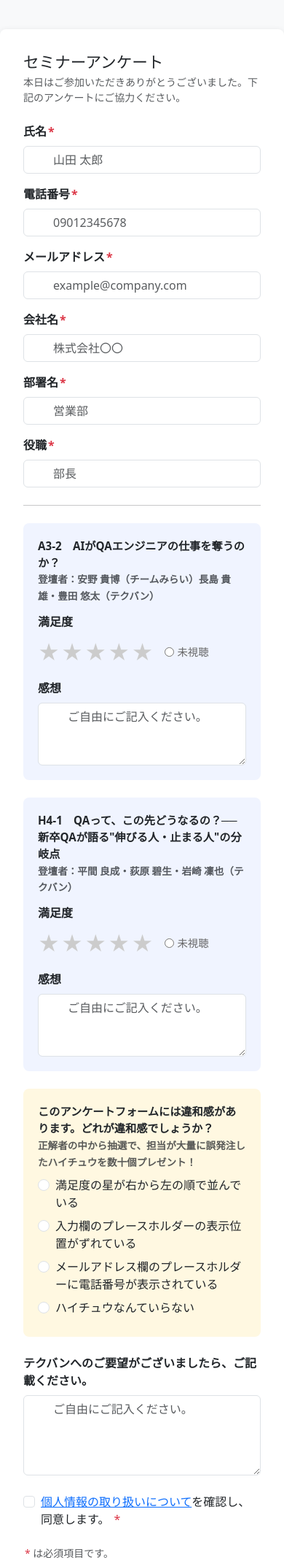
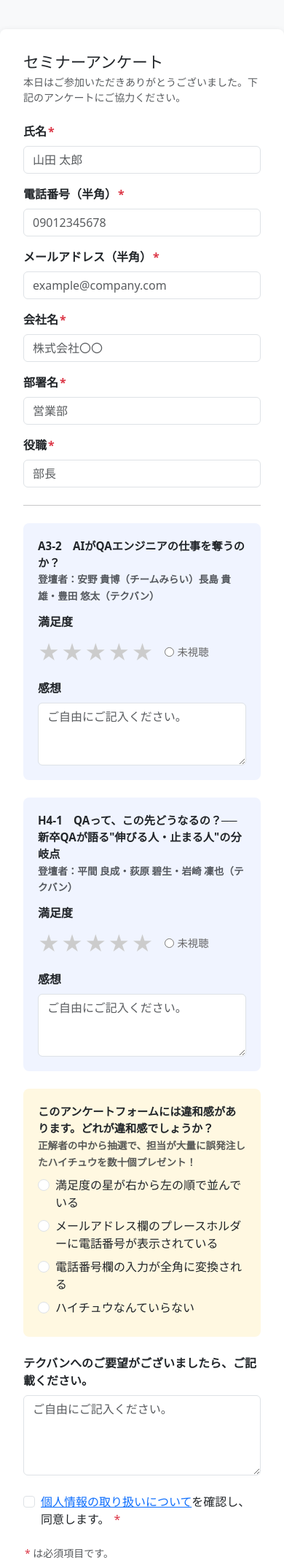
Before and after one commit to Kishi-Satoshi/survey, a Flask app: page / in a window 390 px wide. Shown: the top 2142 px of the page at 73% size. Run offline with Flask 3, Linux system fonts and the light colour scheme.

Commit message:
Switch bug to phone field full-width conversion
- Remove padding-left bug
- Add （半角） labels and inputmode to phone/email fields
- Add JS that converts phone input to full-width (the bug)
- Update quiz choices: correct answer #3 is full-width conversion
- Update thanks page and admin console

https://claude.ai/code/session_01TSXfBYrdznwg9HnJBHLdkV

```diff
--- a/templates/admin.html
+++ b/templates/admin.html
@@ -63,7 +63,7 @@
                 {% for col in fieldnames %}
                 <td>
                   {% if col == '不具合クイズ' %}
-                    {% if row[col] == '入力欄のプレースホルダーの表示位置がずれている' %}
+                    {% if row[col] == '電話番号欄の入力が全角に変換される' %}
                       <span class="badge bg-success">正解</span>
                     {% elif row[col] %}
                       <span class="badge bg-danger">不正解</span>
@@ -114,7 +114,7 @@
                 {% for col in fieldnames %}
                 <td>
                   {% if col == '不具合クイズ' %}
-                    {% if row[col] == '入力欄のプレースホルダーの表示位置がずれている' %}
+                    {% if row[col] == '電話番号欄の入力が全角に変換される' %}
                       <span class="badge bg-success">正解</span>
                     {% elif row[col] %}
                       <span class="badge bg-danger">不正解</span>
--- a/templates/form.html
+++ b/templates/form.html
@@ -16,7 +16,6 @@
       padding: 2rem;
     }
     .required-mark { color: #dc3545; margin-left: 2px; }
-    .form-control { padding-left: 2.5rem; }
     .seminar-section {
       background: #f0f4ff;
       border-radius: 8px;
@@ -91,13 +90,14 @@
       <!-- 電話番号 -->
       <div class="mb-3">
         <label class="form-label fw-semibold" for="phone">
-          電話番号<span class="required-mark">*</span>
+          電話番号（半角）<span class="required-mark">*</span>
         </label>
         <input
           type="tel"
           class="form-control {% if errors.phone %}is-invalid{% endif %}"
           id="phone"
           name="phone"
+          inputmode="tel"
           value="{{ values.phone or '' }}"
           placeholder="09012345678"
         >
@@ -109,13 +109,14 @@
       <!-- メールアドレス -->
       <div class="mb-3">
         <label class="form-label fw-semibold" for="email">
-          メールアドレス<span class="required-mark">*</span>
+          メールアドレス（半角）<span class="required-mark">*</span>
         </label>
         <input
           type="email"
           class="form-control {% if errors.email %}is-invalid{% endif %}"
           id="email"
           name="email"
+          inputmode="email"
           value="{{ values.email or '' }}"
           placeholder="example@company.com"
         >
@@ -274,12 +275,12 @@
             <label class="form-check-label" for="quiz1">満足度の星が右から左の順で並んでいる</label>
           </div>
           <div class="form-check mb-2">
-            <input class="form-check-input" type="radio" name="quiz_answer" id="quiz2" value="入力欄のプレースホルダーの表示位置がずれている" {% if values.quiz_answer == '入力欄のプレースホルダーの表示位置がずれている' %}checked{% endif %}>
-            <label class="form-check-label" for="quiz2">入力欄のプレースホルダーの表示位置がずれている</label>
+            <input class="form-check-input" type="radio" name="quiz_answer" id="quiz2" value="メールアドレス欄のプレースホルダーに電話番号が表示されている" {% if values.quiz_answer == 'メールアドレス欄のプレースホルダーに電話番号が表示されている' %}checked{% endif %}>
+            <label class="form-check-label" for="quiz2">メールアドレス欄のプレースホルダーに電話番号が表示されている</label>
           </div>
           <div class="form-check mb-2">
-            <input class="form-check-input" type="radio" name="quiz_answer" id="quiz3" value="メールアドレス欄のプレースホルダーに電話番号が表示されている" {% if values.quiz_answer == 'メールアドレス欄のプレースホルダーに電話番号が表示されている' %}checked{% endif %}>
-            <label class="form-check-label" for="quiz3">メールアドレス欄のプレースホルダーに電話番号が表示されている</label>
+            <input class="form-check-input" type="radio" name="quiz_answer" id="quiz3" value="電話番号欄の入力が全角に変換される" {% if values.quiz_answer == '電話番号欄の入力が全角に変換される' %}checked{% endif %}>
+            <label class="form-check-label" for="quiz3">電話番号欄の入力が全角に変換される</label>
           </div>
           <div class="form-check mb-2">
             <input class="form-check-input" type="radio" name="quiz_answer" id="quiz4" value="ハイチュウなんていらない" {% if values.quiz_answer == 'ハイチュウなんていらない' %}checked{% endif %}>
@@ -323,5 +324,13 @@
 
     </form>
   </div>
+  <script>
+    // 入力値の正規化（半角→全角変換）
+    document.getElementById('phone').addEventListener('input', function () {
+      this.value = this.value.replace(/[0-9]/g, function (s) {
+        return String.fromCharCode(s.charCodeAt(0) + 0xFEE0);
+      });
+    });
+  </script>
 </body>
 </html>
--- a/templates/thanks.html
+++ b/templates/thanks.html
@@ -27,8 +27,8 @@
 
     <div class="text-start mt-3 p-3" style="background: #fff8e1; border-radius: 8px;">
       <div class="fw-semibold mb-2">違和感クイズの答え</div>
-      <p class="mb-2"><strong>正解：入力欄のプレースホルダーの表示位置がずれている</strong></p>
-      <p class="text-muted small mb-0">AIにデザイン調整を任せた際、入力欄にアイコン用のスペースとして <code>padding-left: 2.5rem</code> が追加されましたが、肝心のアイコンが入れ忘れられていました。結果としてプレースホルダーが右にずれて見切れてしまう、AIコーディングにありがちなデグレです。</p>
+      <p class="mb-2"><strong>正解：電話番号欄の入力が全角に変換される</strong></p>
+      <p class="text-muted small mb-0">AIに入力値の正規化処理を任せた際、半角数字を全角に変換するコードが追加されてしまいました。「半角」と表記されているにもかかわらず、入力すると全角に変換されてしまう、AIコーディングにありがちなデグレです。</p>
     </div>
   </div>
 </body>
```
